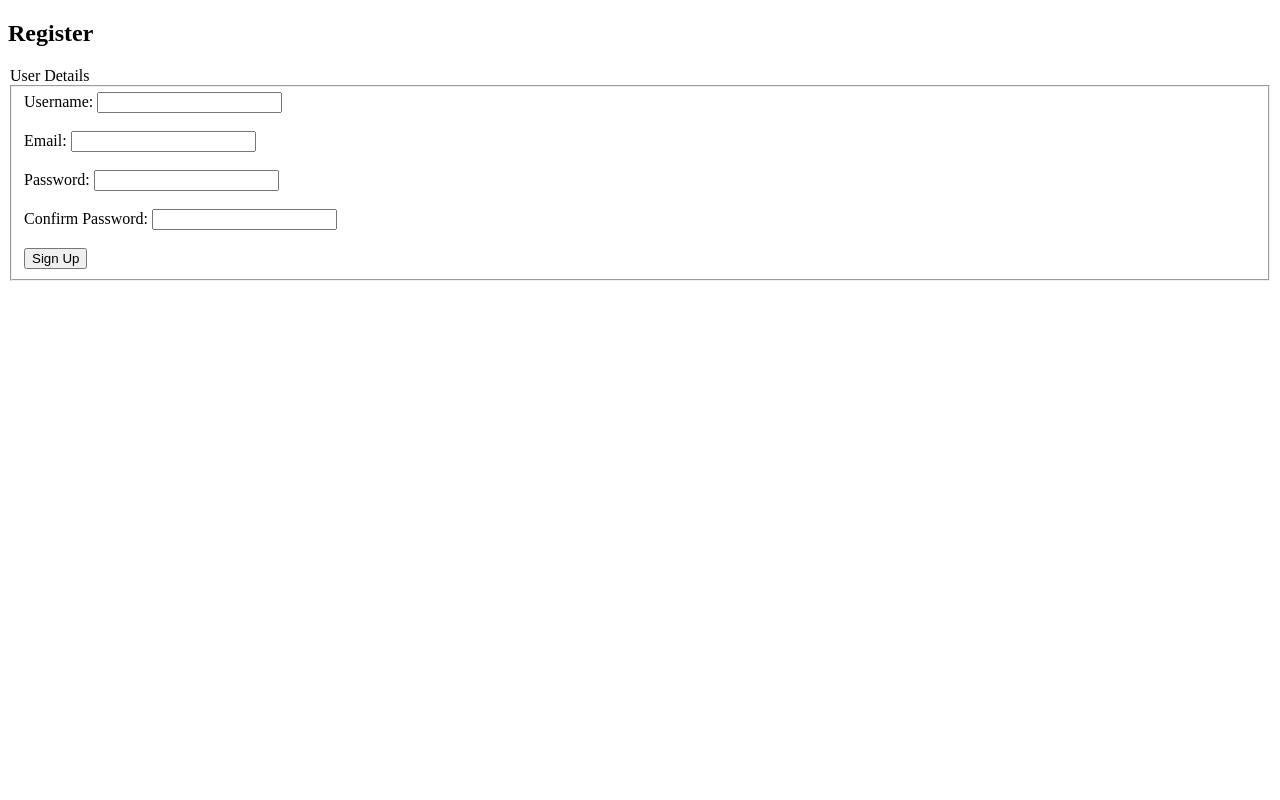
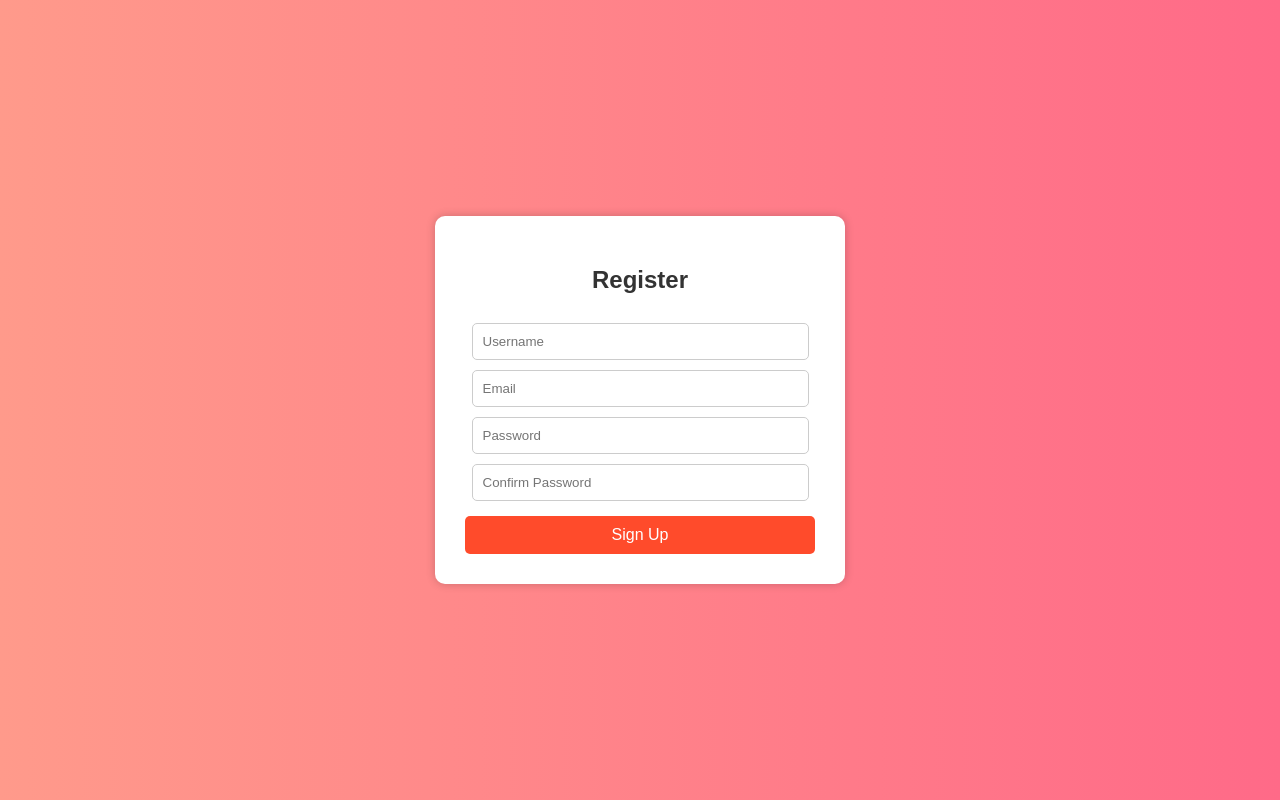
Before and after one commit to stacey5aire/task-app-django-reminder, a Django app: page /register/ in a window 1280 px wide. Run offline with Django 5.2, Linux system fonts and the light colour scheme.

Commit message:
some css

```diff
--- a/tasks/templates/tasks1/register.html
+++ b/tasks/templates/tasks1/register.html
@@ -3,38 +3,80 @@
   <head>
     <meta charset="UTF-8" />
     <meta name="viewport" content="width=device-width, initial-scale=1.0" />
-    <title>Register</title>
+    <title>Register - Tasks On Time</title>
+    <style>
+      body {
+        font-family: Arial, sans-serif;
+        margin: 0;
+        padding: 0;
+        background: linear-gradient(to right, #FF9A8B, #FF6A88); /* Warm peach-orange gradient */
+        display: flex;
+        justify-content: center;
+        align-items: center;
+        height: 100vh;
+      }
+
+      .container {
+        background: white;
+        padding: 30px;
+        border-radius: 10px;
+        box-shadow: 0 0 10px rgba(0, 0, 0, 0.2);
+        text-align: center;
+        width: 350px;
+      }
+
+      h2 {
+        color: #333;
+      }
+
+      input {
+        width: 90%;
+        padding: 10px;
+        margin-top: 10px;
+        border: 1px solid #ccc;
+        border-radius: 5px;
+      }
+
+      button {
+        width: 100%;
+        padding: 10px;
+        background-color: #ff4b2b;
+        color: white;
+        border: none;
+        border-radius: 5px;
+        font-size: 16px;
+        cursor: pointer;
+        margin-top: 15px;
+      }
+
+      button:hover {
+        background-color: #e03e26;
+      }
+
+      a {
+        color: #ff4b2b;
+        text-decoration: none;
+      }
+
+      p {
+        margin-top: 10px;
+      }
+    </style>
   </head>
   <body>
+    <div class="container">
       <h2>Register</h2>
-
       {% if error %}
       <p style="color: red">{{ error }}</p>
       {% endif %}
-
       <form method="POST">
         {% csrf_token %}
-      <legend>User Details</legend>
-      <fieldset>
-        <label for="username">Username:</label>
-        <input type="text" name="username" required />
-        <br /><br />
-
-        <label for="email">Email:</label>
-        <input type="email" name="email" required />
-        <br /><br />
-
-        <label for="password">Password:</label>
-        <input type="password" name="password" required />
-        <br /><br />
-
-        <label for="confirmpassword">Confirm Password:</label>
-        <input type="password" name="confirmpassword" required />
-        <br /><br />
-
-        <!-- ✅ FIXED: Button is inside the form -->
+        <input type="text" name="username" placeholder="Username" required />
+        <input type="email" name="email" placeholder="Email" required />
+        <input type="password" name="password" placeholder="Password" required />
+        <input type="password" name="confirmpassword" placeholder="Confirm Password" required />
         <button type="submit">Sign Up</button>
-      </fieldset>
       </form>
+    </div>
   </body>
 </html>
```
Also changed, not shown: tasks/templates/tasks1/welcomepage.html (+64 -10 lines). Lines whose indentation alone changed are shown as unchanged.
